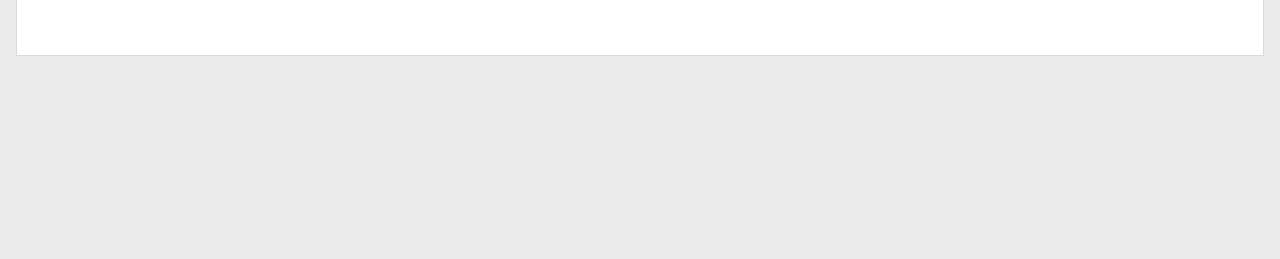
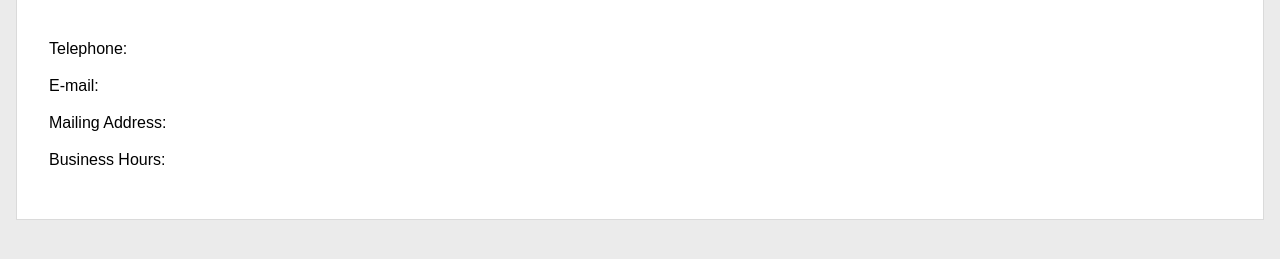
Before and after one commit to rxseed/IAT339-BakeryWebsite, a plain HTML site: page Bakery Again/contact.html in a window 1280 px wide. Shown: the part 285-544 px from the top of the page. Drawn offline with Linux system fonts and the light colour scheme.

Commit message:
aboutUs and contact pages layout

```diff
--- a/Bakery Again/contact.html
+++ b/Bakery Again/contact.html
@@ -63,6 +63,10 @@
 
           <div class="grid">
             <div class="col-5of10">
+              <p>Telephone:</p>
+              <p>E-mail:</p>
+              <p>Mailing Address:</p>
+              <p>Business Hours:<p>
             </div>
 
             <div class="col-5of10">
```
Also changed, not shown: Bakery Again/aboutUs.html (+8 -5 lines), 1 other file.
